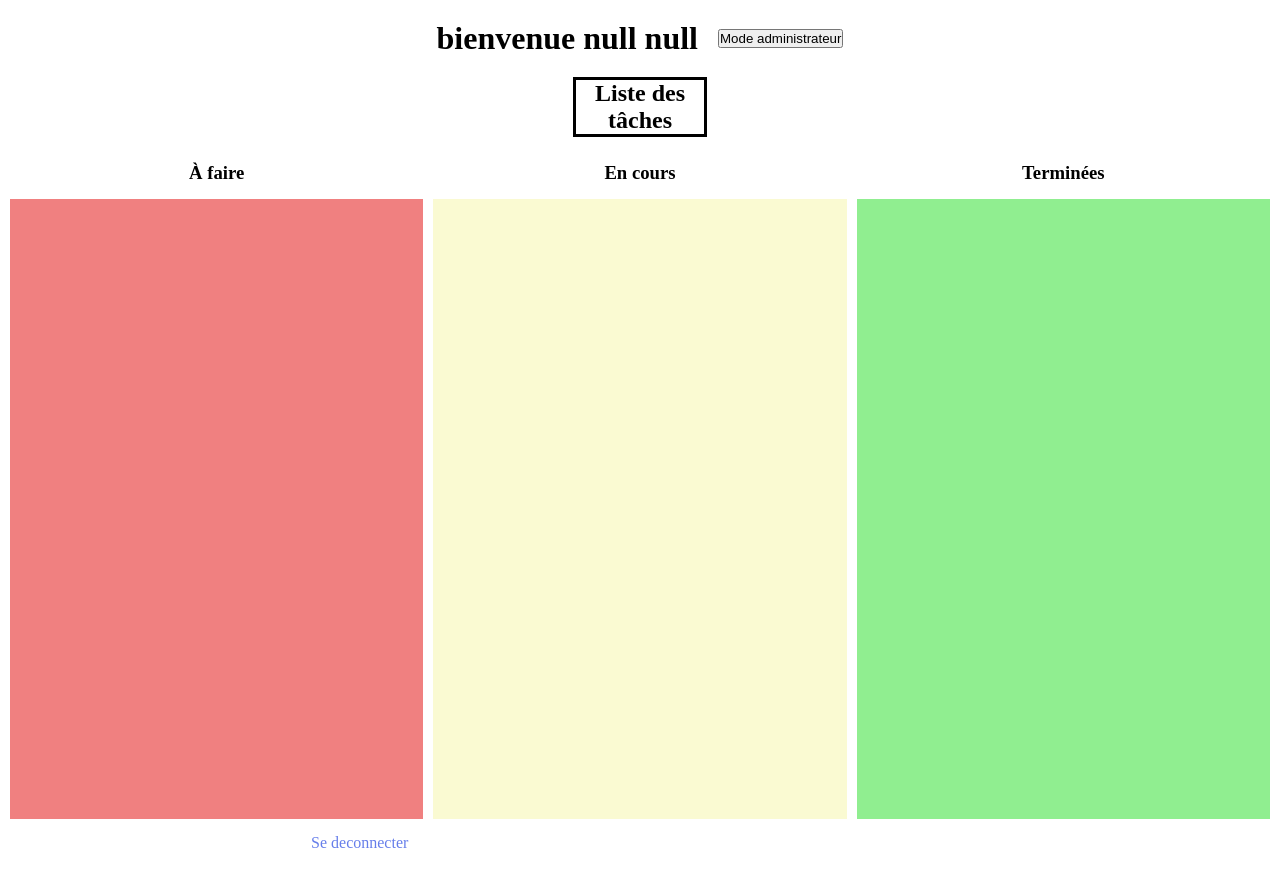
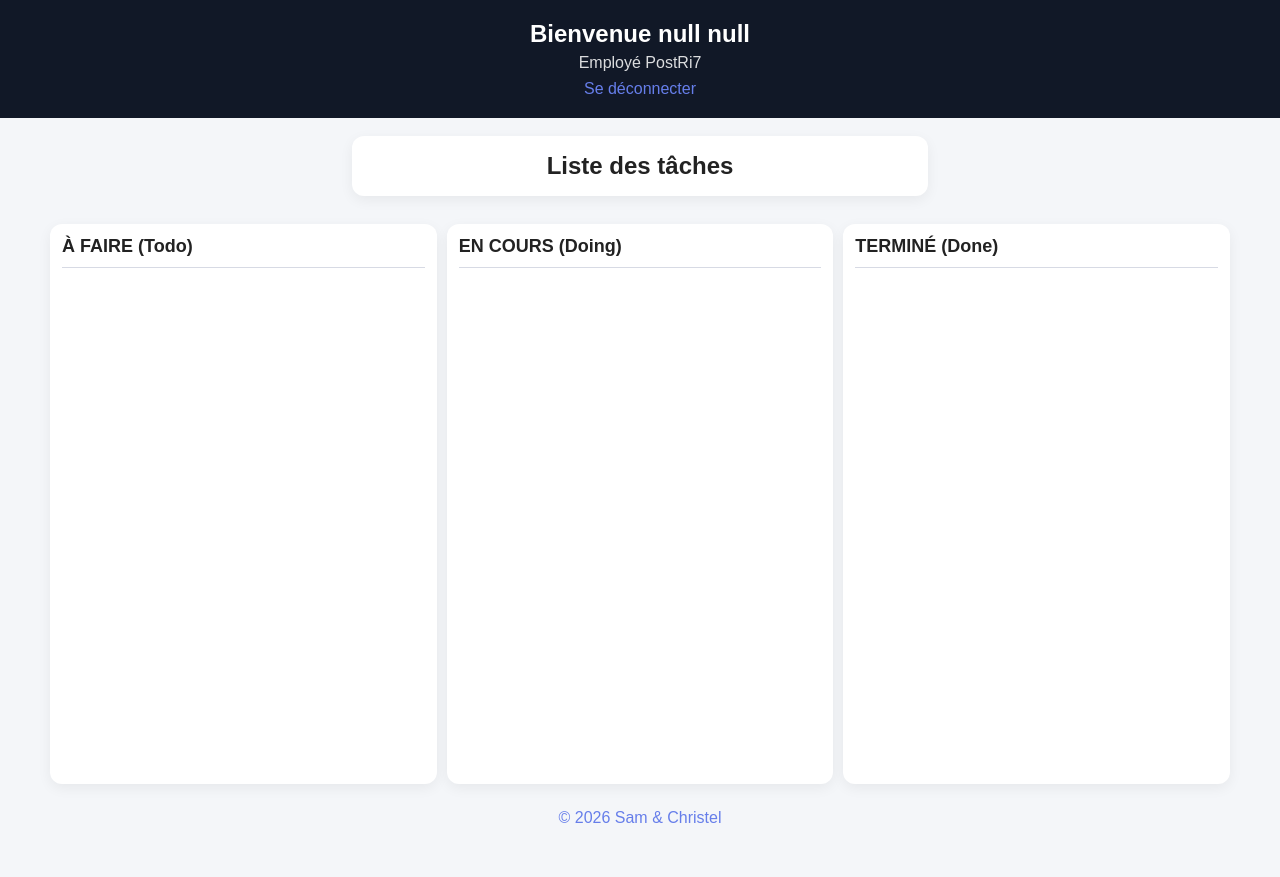
Before and after one commit to Gui-YOMU/La_guerre_des_posts, a website: page src/views/tickets.html in a window 1280 px wide. After the commit the page ends 827 px from the top, so only its background shows below. Drawn offline with Linux system fonts and the light colour scheme; no server answers.

Commit message:
feat: admin and ticket form design

```diff
--- a/public/css/style.css
+++ b/public/css/adminView.css
@@ -1,47 +1,3 @@
-
-* {
-  box-sizing: border-box;
-}
-
-body {
-  margin: 0;
-  font-family: Arial, Helvetica, sans-serif;
-  background: #f4f6f9;
-  color: #222;
-}
-
-header {
-  padding: 20px;
-  background: #111827;
-  color: white;
-  text-align: center;
-}
-
-header h1 {
-  margin: 0 0 6px 0;
-  font-size: 24px;
-}
-
-header p {
-  margin: 0;
-  opacity: 0.85;
-}
-
-
-#creation-ticket {
-  max-width: 900px;
-  margin: 18px auto;
-  padding: 16px;
-  background: white;
-  border-radius: 12px;
-  box-shadow: 0 4px 14px rgba(0, 0, 0, 0.06);
-}
-
-#creation-ticket h2 {
-  margin: 0 0 12px 0;
-  font-size: 18px;
-}
-
 .form-group {
   display: flex;
   gap: 10px;
@@ -88,37 +44,11 @@ header p {
   color: #6b7280;
 }
 
-
-.kanban {
-  max-width: 1100px;
-  margin: 0 auto 30px auto;
-  padding: 0 12px;
-  display: grid;
-  grid-template-columns: repeat(3, 1fr);
-  gap: 14px;
-}
-
-.column {
-  background: white;
-  border-radius: 12px;
-  padding: 12px;
-  box-shadow: 0 4px 14px rgba(0, 0, 0, 0.06);
-  min-height: 300px;
-}
-
-.column h3 {
-  margin: 0 0 10px 0;
-  font-size: 16px;
-  padding-bottom: 10px;
-  border-bottom: 1px solid #eef1f6;
-}
-
 .cards {
   display: flex;
   flex-direction: column;
   gap: 10px;
 }
-
 
 .ticket {
   border: 1px solid #e6e8ef;
@@ -164,9 +94,17 @@ header p {
   background: #dc2626;
 }
 
-
 @media (max-width: 980px) {
   .kanban {
     grid-template-columns: 1fr;
   }
 }
+
+.ticket-management {
+  display: grid;
+  grid-template-columns: repeat(2, 1fr);
+}
+
+#creation-ticket #edit-zone {
+  width: 45%;
+}
--- /dev/null
+++ b/public/css/login.css
@@ -0,0 +1,71 @@
+body {
+  min-height: 100vh;
+  background: linear-gradient(135deg, #667eea, #4ba26e);
+  display: flex;
+  align-items: center;
+  justify-content: center;
+}
+
+main {
+  background: #fff;
+  padding: 2rem 2.5rem;
+  border-radius: 10px;
+  width: 100%;
+  max-width: 400px;
+  box-shadow: 0 10px 30px rgba(0, 0, 0, 0.15);
+}
+
+main h2 {
+  text-align: center;
+  margin-bottom: 30;
+
+  color: #333;
+}
+
+form {
+  display: flex;
+  flex-direction: column;
+  gap: 1rem;
+}
+
+form div {
+  display: flex;
+  flex-direction: column;
+}
+
+label {
+  margin-bottom: 10px;
+  font-size: 20px;
+  color: #484646;
+}
+input {
+  padding: 0.6rem 0.7rem;
+  border-radius: 6px;
+  border: 1px solid #ccc;
+  font-size: 0.95rem;
+  cursor: pointer;
+}
+
+button {
+  margin-top: 1rem;
+  padding: 10px;
+  border-radius: 6px;
+  border: none;
+  background: #667eea;
+  color: #fff;
+  font-size: 1rem;
+  font-weight: bold;
+  cursor: pointer;
+}
+
+button:hover {
+  background: #5a6fe0;
+}
+
+button:active {
+  transform: scale(0.98);
+}
+a {
+  color: #667eea;
+  text-align: center;
+}
--- a/public/css/main.css
+++ b/public/css/main.css
@@ -4,75 +4,124 @@
   padding: 0;
 }
 
-body {
-    min-height: 100vh;
-    background: linear-gradient(135deg, #667eea, #4ba26e);
-    display: flex;
-    align-items: center;
-    justify-content: center;
+.body {
+  margin: 0;
+  font-family: Arial, Helvetica, sans-serif;
+  background: #f4f6f9;
+  color: #222;
 }
 
-main {
-    background: #fff;
-    padding: 2rem 2.5rem;
-    border-radius: 10px;
-    width: 100%;
-    max-width: 400px;
-    box-shadow: 0 10px 30px rgba(0,0,0,0.15);
+.header {
+  padding: 20px;
+  background: #111827;
+  color: white;
+  text-align: center;
 }
 
-main h2 {
-    text-align: center;
-    margin-bottom: 30;
-
-    color: #333;
+.main-title {
+  margin: 0 0 6px 0;
+  font-size: 24px;
 }
 
-form {
+.main-p {
+  margin: 0;
+  opacity: 0.85;
+}
+
+.logout {
+  display: inline-block;
+  text-align: center;
+  text-decoration: none;
+  color: #667eea;
+  padding-top: 0.5rem;
+}
+
+.logout:hover {
+  color: #ca9f13;
+}
+
+.section-display {
+  max-width: 45%;
+  margin: 18px auto;
+  padding: 16px;
+  background: white;
+  border-radius: 12px;
+  box-shadow: 0 4px 14px rgba(0, 0, 0, 0.06);
+}
+
+.section-title {
+  margin: 0 0 12px 0;
+  font-size: 18px;
+  padding-bottom: 10px;
+  border-bottom: 1px solid #d7dae4;
+}
+
+.column {
   display: flex;
   flex-direction: column;
-    gap: 1rem;
+  background: white;
+  border-radius: 12px;
+  padding: 12px;
+  box-shadow: 0 4px 14px rgba(0, 0, 0, 0.06);
+  min-height: 350px;
 }
 
-form div {
+.kanban {
+  max-width: 1200px;
+  margin: 0 auto 15px auto;
+  padding: 0 12px;
+  display: grid;
+  grid-template-columns: repeat(2, 1fr);
+  gap: 14px;
+}
+
+.drop {
+  min-height: 300px;
+  padding: 10px;
+}
+
+.column {
   display: flex;
   flex-direction: column;
 }
 
-label {
-    margin-bottom: 10px;
-    font-size: 20px;
-    color: #484646;
-}
-input {
-    padding: 0.6rem 0.7rem;
-    border-radius: 6px;
-    border: 1px solid #ccc;
-    font-size: 0.95rem;
-    cursor: pointer;
+.drop {
+  flex: 1;
 }
 
-button {
-    margin-top: 1rem;
-    padding: 10px;
-    border-radius: 6px;
-    border: none;
-    background: #667eea;
-    color: #fff;
-    font-size: 1rem;
-    font-weight: bold;
-    cursor: pointer;
-
+.ticket {
+  border-radius: 8px;
+  padding: 8px;
+  margin: 6px;
+  cursor: grab;
 }
 
-button:hover {
-    background: #5a6fe0;
+.ticket.todo {
+  background: #ffe5e5;
+  border-left: 6px solid #ff6b6b;
 }
 
-button:active {
-    transform: scale(0.98);
+.ticket.doing {
+  background: #fff7cc;
+  border-left: 6px solid #e6b800;
 }
-a{
+
+.ticket.done {
+  background: #e3f9e5;
+  border-left: 6px solid #2ecc71;
+}
+
+.footer {
+  text-align: center;
+  font-weight: 500;
   color: #667eea;
-  text-align: center;
 }
+
+.cards {
+  flex: 1;
+  min-height: 250px;
+}
+
+.hidden {
+  display: none;
+}
--- a/public/css/ticketView.css
+++ b/public/css/ticketView.css
@@ -1,28 +1,7 @@
-* {
-  margin: 0;
-  padding: 0;
-}
-
-#user {
-  display: flex;
-  justify-content: center;
-  align-items: center;
-  gap: 20px;
-  padding: 20px;
-}
-a{
-    display: flex;
-    justify-content: right;
-    padding: 15px;
-    color: #667eea;
-    text-decoration: none;
-}
-
-h2 {
+.title-secondary {
   text-align: center;
-  border: 3px solid black;
-  width: 10%;
-  margin: auto;
+  margin: 1.5rem 0 12px 0;
+  font-size: 1.5rem;
 }
 
 #tasklist {
@@ -32,54 +11,15 @@ h2 {
   column-gap: 10px;
 }
 
-article {
-  h3 {
+article h3 {
   text-align: center;
   padding: 15px;
 }
 
-  > div {
-    height: 75vh;
+.column {
+  height: 70vh;
   padding: 10px;
   display: flex;
   flex-wrap: wrap;
   justify-content: space-around;
-
-    div[draggable="true"] {
-      border: 1px solid black;
-      width: 45%;
-      height: 100px;
-      background-color: white;
-      display: flex;
-      flex-direction: column;
-      align-items: center;
-
-      h4,
-      p {
-        text-align: center;
-        align-content: center;
-        padding: 5px;
 }
-
-      h4 {
-        height: 20%;
-      }
-
-      p {
-        height: 80%;
-      }
-    }
-  }
-
-  #todo {
-    background-color: lightcoral;
-  }
-
-  #doing {
-    background-color: lightgoldenrodyellow;
-  }
-
-  #done {
-    background-color: lightgreen;
-  }
-}
--- a/public/js/ticketView.js
+++ b/public/js/ticketView.js
@@ -2,7 +2,7 @@ const todo = document.querySelector("#todo");
 const doing = document.querySelector("#doing");
 const done = document.querySelector("#done");
 const drops = document.querySelectorAll(".drop");
-const messWelcome = document.querySelector("h1");
+const messWelcome = document.querySelector(".main-title");
 const lastname = sessionStorage.getItem("lastname");
 const firstname = sessionStorage.getItem("firstname");
 const idEmploye = sessionStorage.getItem("id");
@@ -17,7 +17,7 @@ if (logout) {
   });
 }
 
-messWelcome.textContent = "bienvenue " + lastname + " " + firstname;
+messWelcome.textContent = "Bienvenue " + lastname + " " + firstname;
 // Fonction de récupération de la liste des tickets via API
 
 async function getTickets() {
@@ -53,6 +53,13 @@ async function displayTickets() {
     draggable = document.createElement("div");
     draggable.setAttribute("draggable", "true");
     draggable.setAttribute("id", ticket._id);
+
+    // classe de base
+    draggable.classList.add("ticket");
+
+    // classe selon statut
+    draggable.classList.add(ticket.status);
+
     title = document.createElement("h4");
     title.textContent = ticket.title;
     content = document.createElement("p");
@@ -117,6 +124,8 @@ drops.forEach((dropZone) => {
     await updateTicketStatus(ticketId, newStatus);
 
     dropZone.appendChild(dragged);
+    dragged.classList.remove("todo", "doing", "done");
+    dragged.classList.add(newStatus);
   });
 });
 
--- a/src/views/tickets.html
+++ b/src/views/tickets.html
@@ -4,33 +4,36 @@
     <meta charset="UTF-8" />
     <meta name="viewport" content="width=device-width, initial-scale=1.0" />
     <link rel="stylesheet" href="../../public/css/ticketView.css" />
+    <link rel="stylesheet" href="../../public/css/main.css" />
     <title>Tickets</title>
   </head>
-  <body>
-    <main>
-       <div id="user">
-        <h1></h1>
-        <button type="button" class="admin">Mode administrateur</button>
-      </div>
+  <body class="body">
+  <header class="header">
+      <div id="user">
+      <h1 class="main-title"></h1>
+    </div>
+    <p class="main-p">Employé PostRi7</p>
+      <a class="logout" href="/src/views/login.html">Se déconnecter</a>
+  </header>
+  <main>
       <section>
-        <h2>Liste des tâches</h2>
-        <div id="tasklist">
-          <article>
-            <h3>À faire</h3>
-            <div id="todo" class="drop"></div>
-          </article>
-          <article>
-            <h3>En cours</h3>
-            <div id="doing" class="drop"></div>
-          </article>
-          <article>
-            <h3>Terminées</h3>
-            <div id="done" class="drop"></div>
-          </article>
-        <a href="/src/views/login.html">Se deconnecter</a>
+        <h2 class="title-secondary section-display">Liste des tâches</h2>
+        <div class="kanban" id="tasklist">
+          <div class="column">
+            <h3 class="section-title">À FAIRE (Todo)</h3>
+            <div id="todo" class="cards drop"></div>
+          </div>
+          <div class="column">
+            <h3 class="section-title">EN COURS (Doing)</h3>
+            <div id="doing" class="cards drop"></div>
+          </div>
+          <div class="column">
+            <h3 class="section-title">TERMINÉ (Done)</h3>
+            <div id="done" class="cards drop"></div>
+          </div>
       </section>
     </main>
-
+<footer class="footer">&copy; 2026 Sam & Christel</footer>
     <script src="../../public/js/ticketView.js"></script>
   </body>
 </html>
```
Also changed, not shown: public/js/adminScript.js (+7 -16 lines), src/controllers/administrateurController.js (+3 -10 lines), src/views/index.html (+36 -30 lines), src/views/login.html (+16 -9 lines), src/views/registrer.html (+28 -10 lines). Lines whose indentation alone changed are shown as unchanged.
